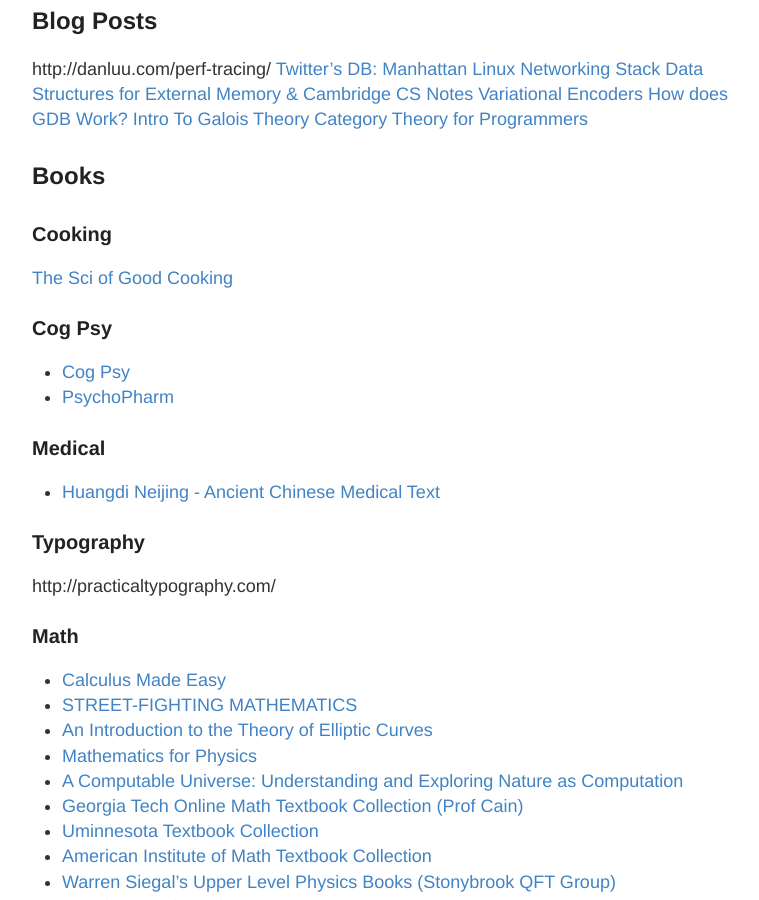
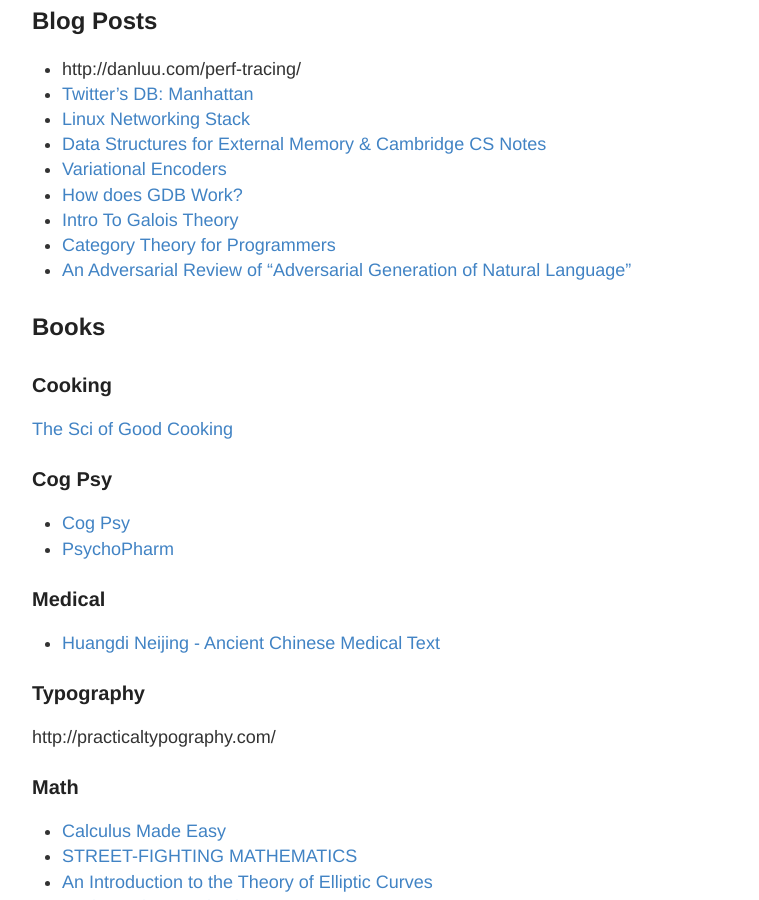
Before and after one commit to RONNCC/ronncc.github, a Jekyll site: the page built from _posts/2015-12-25-ReadingList.md, in a window 1280 px wide and 900 px high, scrolled down 1788 px. Shown: the whole window, without its empty margins (248-1007 px from the left). Built offline with Jekyll 4.4.1, drawn with Linux system fonts in a browser that asks for light colours; comment, search, counter and statistics services are not loaded.

Commit message:
Updated 2015-12-25-ReadingList.md

```diff
--- a/_posts/2015-12-25-ReadingList.md
+++ b/_posts/2015-12-25-ReadingList.md
@@ -67,15 +67,15 @@
 
 
 ## Blog Posts
-http://danluu.com/perf-tracing/
-[Twitter's DB: Manhattan](https://blog.twitter.com/2016/strong-consistency-in-manhattan)
-[Linux Networking Stack](https://www.privateinternetaccess.com/blog/2016/01/linux-networking-stack-from-the-ground-up-part-1/)
-[Data Structures for External Memory & Cambridge CS Notes](http://blog.omega-prime.co.uk/?p=197)
-[Variational Encoders](https://jaan.io/unreasonable-confusion/)
-[How does GDB Work?](http://jvns.ca/blog/2016/08/10/how-does-gdb-work/)
-[Intro To Galois Theory](https://nrich.maths.org/1422)
-[Category Theory for Programmers](https://bartoszmilewski.com/2014/10/28/category-theory-for-programmers-the-preface/)
-
+- http://danluu.com/perf-tracing/
+- [Twitter's DB: Manhattan](https://blog.twitter.com/2016/strong-consistency-in-manhattan)
+- [Linux Networking Stack](https://www.privateinternetaccess.com/blog/2016/01/linux-networking-stack-from-the-ground-up-part-1/)
+- [Data Structures for External Memory & Cambridge CS Notes](http://blog.omega-prime.co.uk/?p=197)
+- [Variational Encoders](https://jaan.io/unreasonable-confusion/)
+- [How does GDB Work?](http://jvns.ca/blog/2016/08/10/how-does-gdb-work/)
+- [Intro To Galois Theory](https://nrich.maths.org/1422)
+- [Category Theory for Programmers](https://bartoszmilewski.com/2014/10/28/category-theory-for-programmers-the-preface/)
+- [An Adversarial Review of “Adversarial Generation of Natural Language”](https://medium.com/@yoav.goldberg/an-adversarial-review-of-adversarial-generation-of-natural-language-409ac3378bd7)
 
 ## Books
 
```
